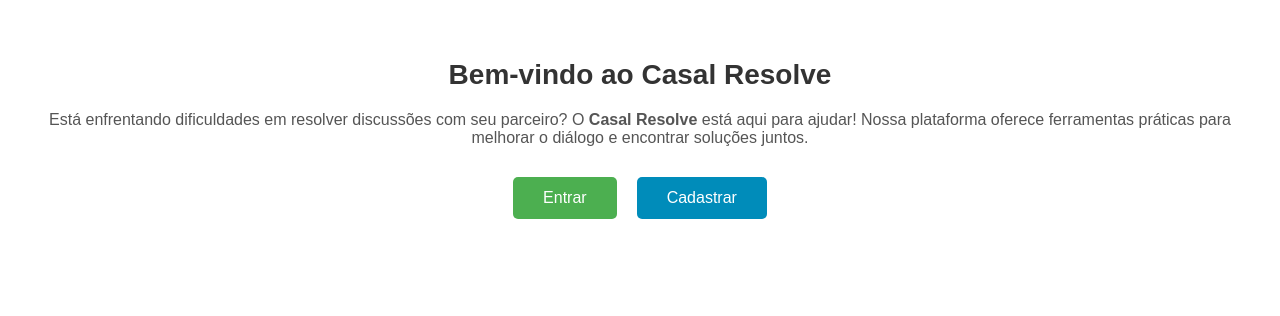
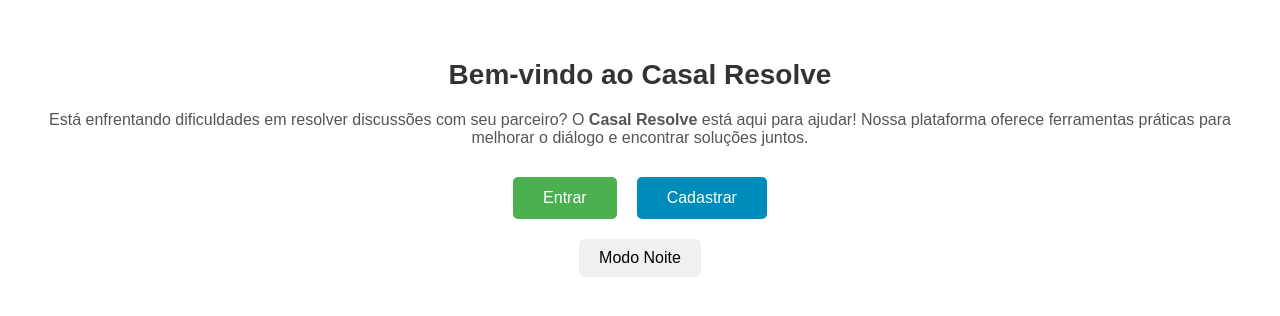
Before and after one commit to luissimon96/casal-resolve, a React (Create React App) app in the folder frontend/: page / in a window 1280 px wide. Shown: the top 316 px of the page. Built offline with nearby package versions, Linux system fonts and the light colour scheme.

Commit message:
subindo modo dark no home

```diff
--- a/frontend/src/pages/Home.css
+++ b/frontend/src/pages/Home.css
@@ -6,11 +6,13 @@
     padding: 40px;
     max-width: 1200px;
     margin: 0 auto;
+    transition: background-color 0.5s, color 0.5s; /* Transição suave */
 }
 
 h1 {
     font-size: 2.5rem;
     color: #333;
+    animation: fadeIn 1s ease-in-out; /* Animação de fade-in */
 }
 
 p {
@@ -49,6 +51,48 @@
     opacity: 0.9;
 }
 
+/* Botão para alternar modo */
+.toggle-button {
+    margin-top: 20px;
+    padding: 10px 20px;
+    font-size: 1rem;
+    border: none;
+    border-radius: 5px;
+    cursor: pointer;
+    background-color: #f0f0f0;
+    transition: background-color 0.3s;
+}
+
+/* Animação de fade-in */
+@keyframes fadeIn {
+    from {
+        opacity: 0;
+        transform: translateY(-20px);
+    }
+    to {
+        opacity: 1;
+        transform: translateY(0);
+    }
+}
+
+/* Estilos do modo noite */
+.dark {
+    background-color: #333;
+    color: white;
+}
+
+.dark h1, .dark p {
+    color: white; /* Mudar a cor do texto para branco no modo escuro */
+}
+
+.dark .btn-primary {
+    background-color: #006400; /* Um tom mais escuro para o botão primário */
+}
+
+.dark .btn-secondary {
+    background-color: #005f6b; /* Um tom mais escuro para o botão secundário */
+}
+
 /* Responsividade para telas menores como tablets */
 @media (max-width: 768px) {
     h1 {
--- a/frontend/src/pages/Home.js
+++ b/frontend/src/pages/Home.js
@@ -1,11 +1,18 @@
-import React from "react";
+import React, { useState } from "react";
 import { Link } from "react-router-dom";
 import "./Home.css"; // Importar os estilos para responsividade
 
 const Home = () => {
+  const [isDarkMode, setIsDarkMode] = useState(false);
+
+  const toggleDarkMode = () => {
+    setIsDarkMode(!isDarkMode);
+    document.body.classList.toggle("dark-mode", !isDarkMode);
+  };
+
   return (
-    <div className="home-container">
-      <h1>Bem-vindo ao Casal Resolve</h1>
+    <div className={`home-container ${isDarkMode ? "dark" : ""}`}>
+      <h1 className="animated-title">Bem-vindo ao Casal Resolve</h1>
       <p>
         Está enfrentando dificuldades em resolver discussões com seu parceiro? O
         <strong> Casal Resolve</strong> está aqui para ajudar! Nossa plataforma oferece
@@ -16,6 +23,9 @@ const Home = () => {
         <Link to="/login" className="btn-primary">Entrar</Link>
         <Link to="/register" className="btn-secondary">Cadastrar</Link>
       </div>
+      <button onClick={toggleDarkMode} className="toggle-button">
+        {isDarkMode ? "Modo Dia" : "Modo Noite"}
+      </button>
     </div>
   );
 };
```
Lines whose indentation alone changed are shown as unchanged.
